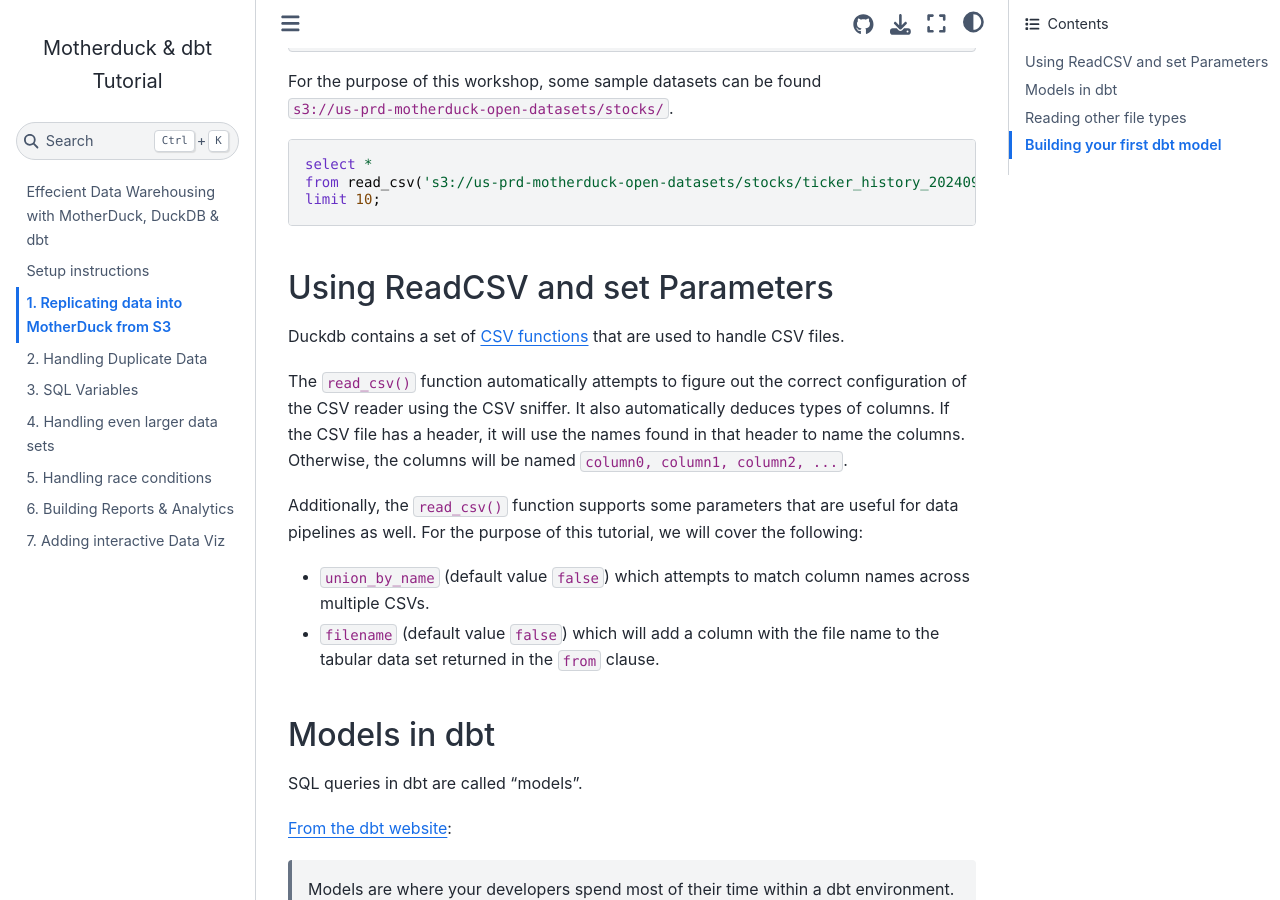
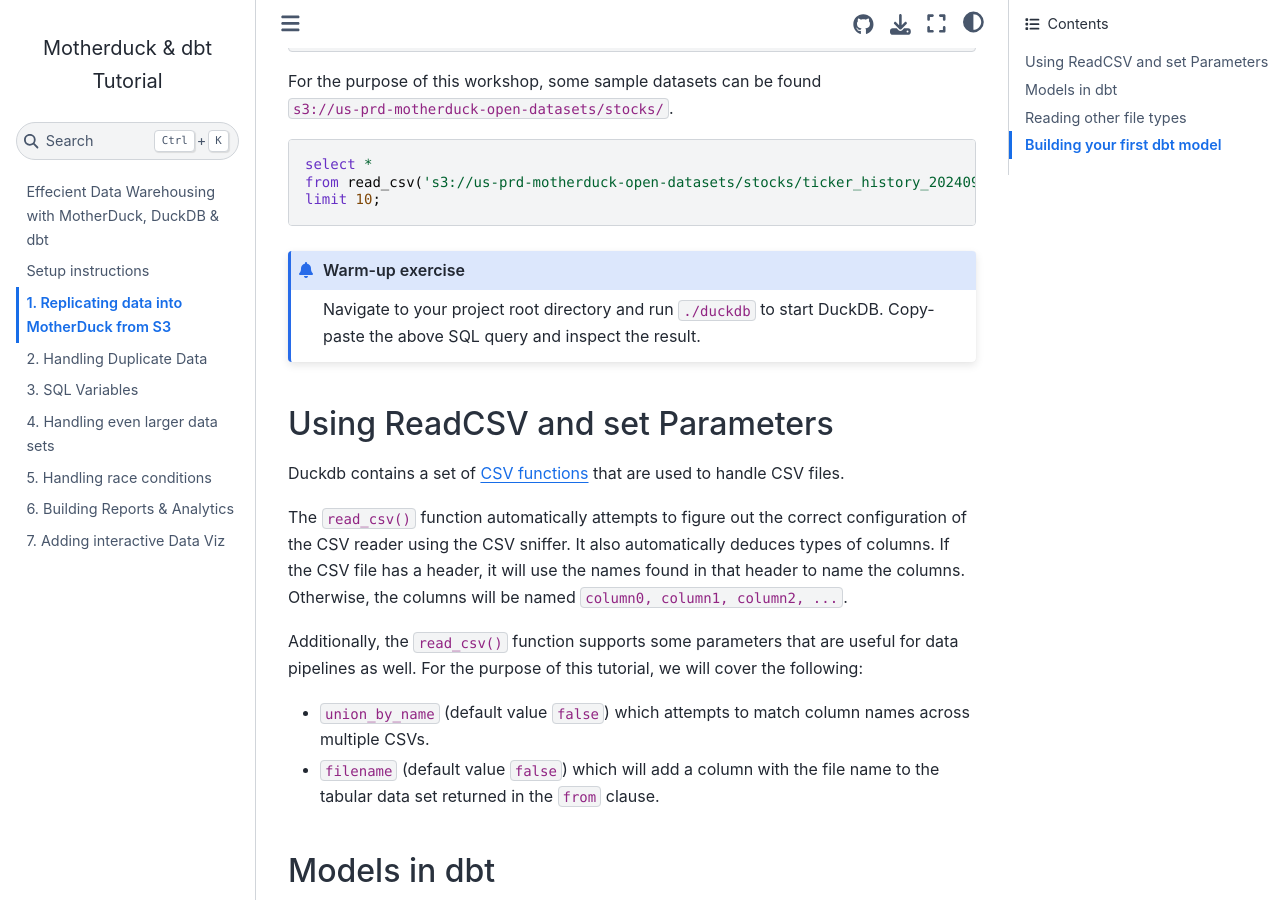
Before and after one commit to MotherDuck-Open-Source/dbt-tutorial, a Jupyter Book: the page built from 1_replicate-from-s3.md, in a window 1280 px wide and 900 px high, scrolled down 348 px. Built offline with Jupyter Book 1.0.4 settings and Sphinx 7.4.7 and the Sphinx Book theme 1.1.4, drawn with Linux system fonts in a browser that asks for light colours; pages that are not in the unit, such as notebooks, are missing from menus.

Commit message:
Update 1_replicate-from-s3.md

````diff
--- a/1_replicate-from-s3.md
+++ b/1_replicate-from-s3.md
@@ -28,6 +28,12 @@ select *
 from read_csv('s3://us-prd-motherduck-open-datasets/stocks/ticker_history_20240920085944.csv')
 limit 10;
 ```
+
+```{admonition} Warm-up exercise
+Navigate to your project root directory and run `./duckdb` to start DuckDB.
+Copy-paste the above SQL query and inspect the result.
+```
+
 
 ## Using ReadCSV and set Parameters
 
````
